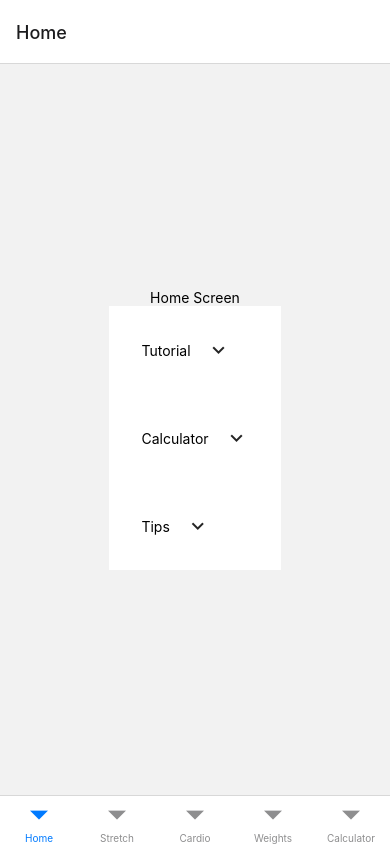
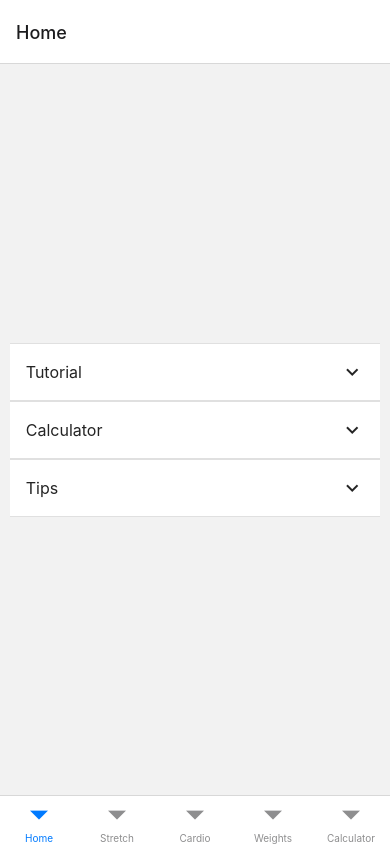
Before and after one commit to DanielekPark/fitnessapp, a React Native app: screen /Home in a window 390 px wide. Built offline with nearby package versions, Linux system fonts and the light colour scheme.

Commit message:
added accordion feature to home page

```diff
--- a/components/calculator/calculator.js
+++ b/components/calculator/calculator.js
@@ -25,13 +25,17 @@ function Calculator() {
   };
 
   return (
-    <View style={{ flex: 1, alignItems: "center", justifyContent: "center" }}>
-      <Text>Calculator</Text>
+    // <View style={{ flex: 1, alignItems: "center", justifyContent: "center" }}>
+    <View>
       <View>
-        <Text>{fitData.oneRepMax ? `Estimated 1 repetition max ${fitData.oneRepMax}` : ''}</Text>
+        <Text>
+          {fitData.oneRepMax
+            ? `Estimated 1 repetition max ${fitData.oneRepMax}`
+            : ""}
+        </Text>
         <View>
           <Input
-          inputMode="numeric"
+            inputMode="numeric"
             maxLength={3}
             placeholder="Estimated weight"
             onChangeText={(value) => setFitData({ ...fitData, weight: value })}
--- a/screens/home.js
+++ b/screens/home.js
@@ -1,6 +1,5 @@
 import React, { useState, useEffect } from "react";
 import { View, Text } from "react-native";
-import { createBottomTabNavigator } from "@react-navigation/bottom-tabs";
 import Calculator from "../components/calculator/calculator";
 import { ListItem } from "@rneui/themed";
 
@@ -31,37 +30,54 @@ function HomeScreen() {
     setTabs(findTab);
   };
 
-  useEffect(() => {
-    console.log(tabs[1]);
-  }, [tabs]);
-
   return (
     <View style={{ flex: 1, alignItems: "center", justifyContent: "center" }}>
-      <Text>Home Screen</Text>
+
       {/* Tutorial/instructions */}
-
-      <View>
-        <ListItem>
+      <View style={{width: '95%'}}>
         <ListItem.Accordion
           onPress={() => toggleTab("Tutorial")}
           isExpanded={tabs[0].isOpen}
-            content={<Text>Tutorial</Text>}
-          ></ListItem.Accordion>
+          content={<ListItem.Title style={{width: '90%'}}>Tutorial</ListItem.Title>}
+          topDivider
+          bottomDivider
+        >
+          <ListItem>
+          <View>
+            <Text>Tutorial</Text>
+          </View>
           </ListItem>
-        <ListItem>
+        </ListItem.Accordion>
+
+        {/* Calculator */}
         <ListItem.Accordion
-            content={<Text>Calculator</Text>}
           onPress={() => toggleTab("Calculator")}
           isExpanded={tabs[1].isOpen}
-          ></ListItem.Accordion>
+          content={<ListItem.Title style={{width: '90%'}}>Calculator</ListItem.Title>}
+          topDivider
+          bottomDivider
+        >
+          <ListItem>
+            <Calculator />
           </ListItem>
-        <ListItem>
+        </ListItem.Accordion>
+
+        {/* Tips */}
         <ListItem.Accordion
           onPress={() => toggleTab("Tips")}
           isExpanded={tabs[2].isOpen}
-            content={<Text>Tips</Text>}
-          ></ListItem.Accordion>
+          content={<ListItem.Title style={{width: '90%'}}>Tips</ListItem.Title>}
+          topDivider
+          bottomDivider
+        >
+          <ListItem>
+            <View>
+              <Text>
+                Tips
+              </Text>
+            </View>
           </ListItem>
+        </ListItem.Accordion>
       </View>
     </View>
   );
```
Lines whose indentation alone changed are shown as unchanged.
